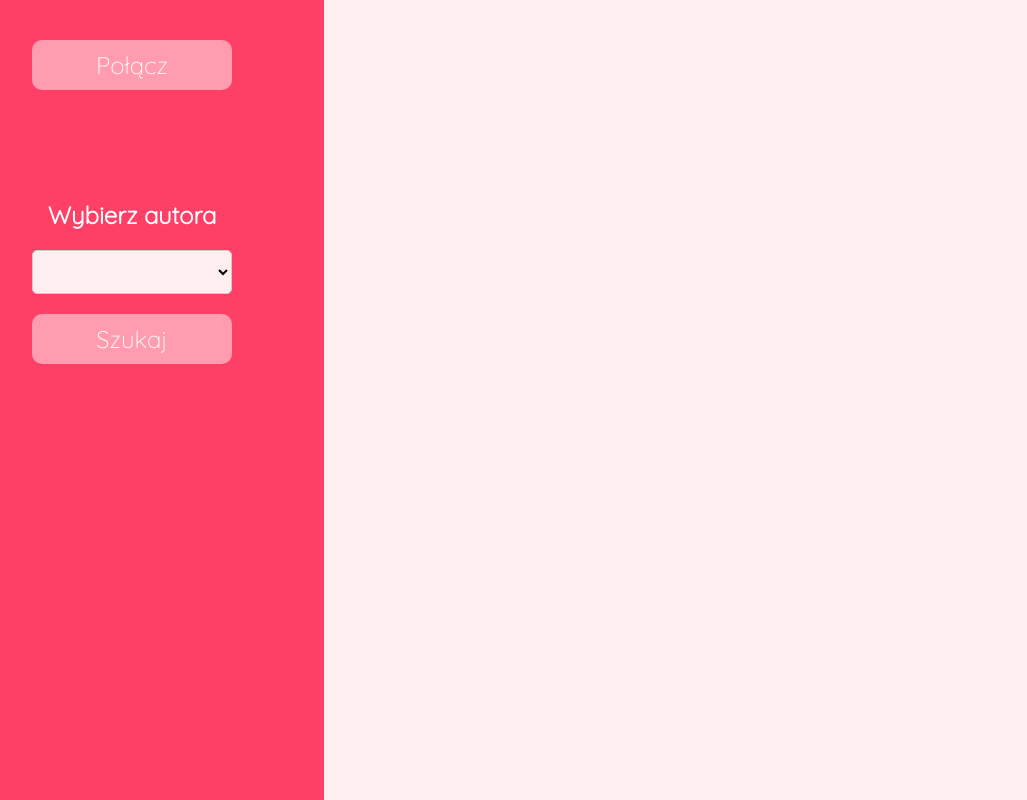
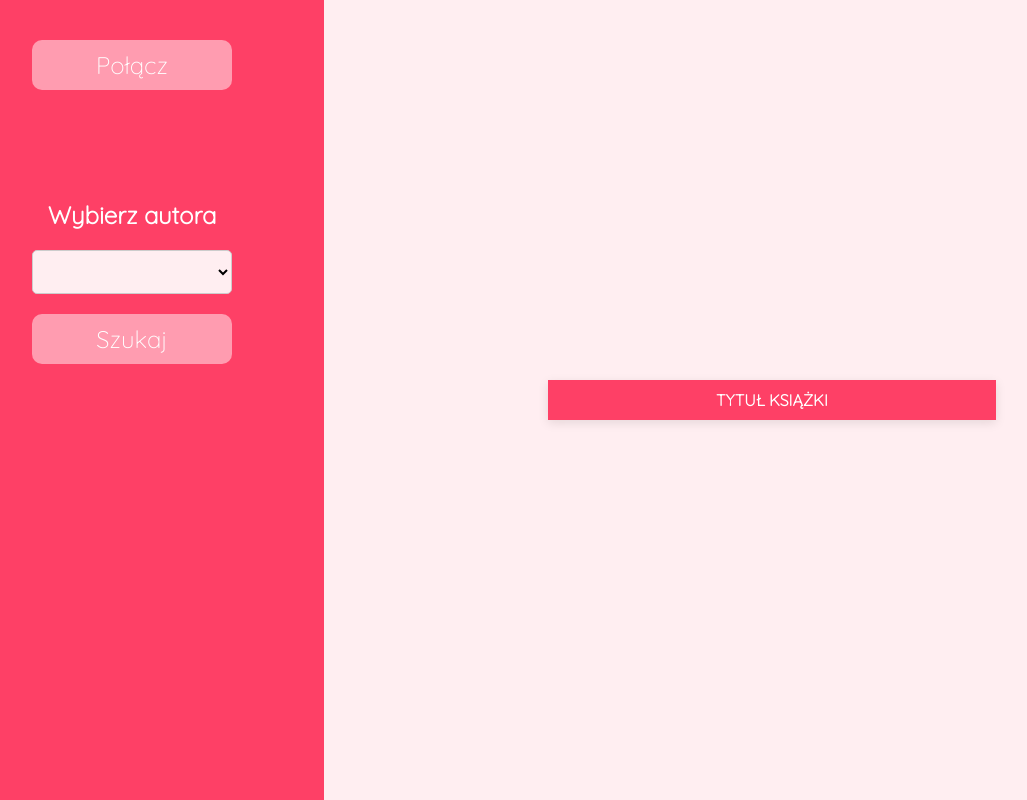
Before and after one commit to podlaskialgorytm3/BookApp, a PHP site: page / in a window 1280 px wide. Shown: the whole page, without its empty margins (60-1087 px from the left). Run offline with PHP 8.4, Linux system fonts and the light colour scheme; lists and menus that the app fills with data are empty.

Commit message:
Add table to right side

```diff
--- a/index.php
+++ b/index.php
@@ -21,7 +21,13 @@
         </div>
     </div>
     <div class="right-side">
-
+        <table id="book-table">
+            <thead>
+                <th>Tytuł książki</th>
+            </thead>
+            <tbody id="books">
+            </tbody>
+        </table>
     </div>
 </body>
 </html>
--- a/style/main.css
+++ b/style/main.css
@@ -17,6 +17,9 @@ body{
     width: 70vw;
     height: 100vh;
     background-color: #fe406617;
+    display: flex;
+    justify-content: center;
+    align-items: center;
 }
 .select-main{
     display: flex;
@@ -78,3 +81,38 @@ body{
     top: 20px;
     left: calc(15vw - 100px);
   }
+table {
+    width: 50%;
+    border-collapse: collapse;
+    margin: 20px 0;
+  }
+  th {
+    background-color: #fe4066;
+    color: white;
+    font-weight: bold;
+    padding: 10px 15px;
+    text-align: center;
+    text-transform: uppercase;
+  }
+
+  tr {
+    background-color: #fff;
+  }
+  tr:nth-child(odd) {
+    background-color: #f9f9f9;
+  }
+  td {
+    padding: 8px 15px;
+    text-align: center;
+  }
+  tr:hover {
+    background-color: #66afe9;
+    color: #fff;
+    cursor: pointer;
+  }
+  td:hover {
+    background-color: #ff9cb0;
+  }
+  table {
+    box-shadow: 0px 3px 10px rgba(0, 0, 0, 0.1);
+  }
```
